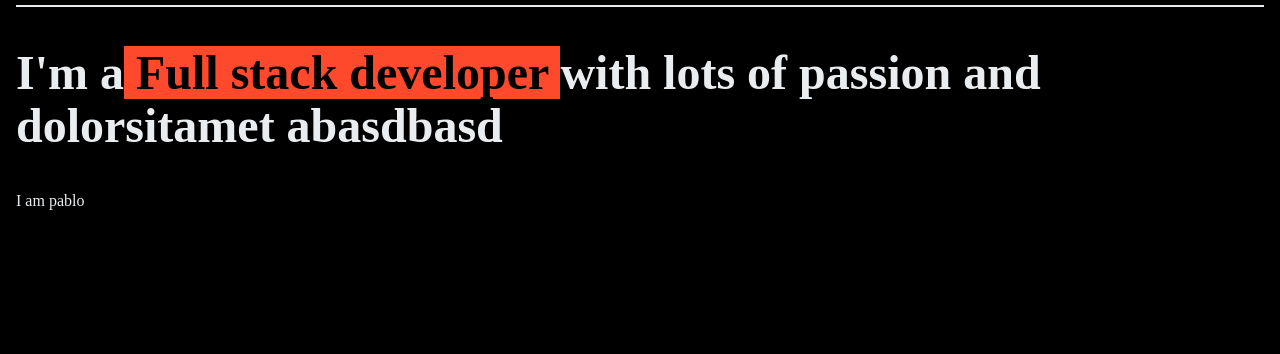
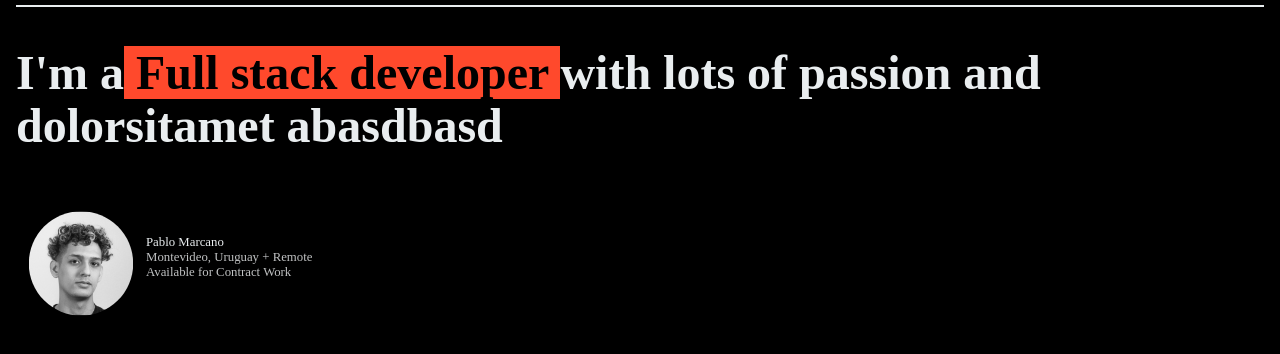
Before and after one commit to Pablosky12/portfolio-v2, a Gatsby site: page / in a window 1280 px wide. Shown: the part 56-410 px from the top of the page. Built offline with nearby package versions, Linux system fonts and the light colour scheme; Gatsby itself is replaced by a stand-in of ours; some packages are replaced by stand-ins of ours; what typography-theme-lawton would draw is missing.

Commit message:
Add presentation card

```diff
--- a/src/components/Layout.js
+++ b/src/components/Layout.js
@@ -32,7 +32,7 @@ function Layout({ children }) {
       <All>
         <Header>
           <Link to="/" className="home">
-            <img src={logo} width="60px"/>
+            <img src={logo} width="60px" alt="abstract logo"/>
             <h1>Pablo M.</h1>
           </Link>
           <nav>
@@ -83,6 +83,7 @@ const NavList = styled.ul`
   margin: 0;
   padding: 0;
   list-style: none;
+  z-index: 10;
   li {
     margin: 0;
     padding-left: 1em;
@@ -109,7 +110,7 @@ const NavList = styled.ul`
 const Trigger = styled.button`
   display: none;
   color: ${({ theme }) => theme.text};
-  z-index: 10;
+  z-index: 11;
   position: absolute;
   top: 1.3em;
   right: 2em;
--- a/src/pages/index.js
+++ b/src/pages/index.js
@@ -1,30 +1,72 @@
 import * as React from "react";
 import styled from "styled-components";
 import Layout from "../components/Layout";
-
+import headBw from "../images/me-bw.jpg";
+import theme from "../utils/Base.theme";
 // markup
 const IndexPage = () => {
   return (
     <Layout>
       <Main>
-        <Header>I'm a<em> Full stack developer </em> with lots of passion and dolorsitamet abasdbasd </Header>
-        <div>I am pablo</div>
+        <Header>
+          I'm a<em> Full stack developer </em> with lots of passion and
+          dolorsitamet abasdbasd{" "}
+        </Header>
+        <PresentationCard>
+          <Headshot src={headBw} alt="Pablo Marcano headshot" />
+          <div>
+            <p className="name">Pablo Marcano</p>
+            <p className="desc">
+              Montevideo, Uruguay + Remote
+            </p>
+            <p className="desc">
+              Available for Contract Work
+            </p>
+          </div>
+        </PresentationCard>
       </Main>
     </Layout>
   );
 };
 
-
 const Header = styled.h2`
   font-size: 3em;
-  color: ${({theme}) => theme.text};
+  color: ${({ theme }) => theme.text};
   em {
-    background-color: ${({theme}) => theme.contrast1};
-    color: ${({theme}) => theme.background};
+    background-color: ${({ theme }) => theme.contrast1};
+    color: ${({ theme }) => theme.background};
     font-style: normal;
     font-weight: bold;
   }
-`
+`;
+
+const Headshot = styled.img`
+  width: 130px;
+  transform: translateY(0.5em);
+  border-radius: 100px;
+  padding: 1em;
+  object-fit: cover;
+  object-position: 30% 50%;
+`;
+const PresentationCard = styled.div`
+  display: flex;
+  align-items: center;
+  font-size: 0.8em;
+  p {
+    margin: 0;
+  }
+  .name {
+    color: ${({ theme }) => theme.text};
+  }
+  .desc {
+    color: ${({ theme }) => theme.textSecondary};
+    opacity: 0.8;
+  }
+
+  @media (min-width: 768px) {
+    max-width: max(30%, 500px);
+  }
+`;
 
 const Main = styled.main`
   margin-top: 1em;
--- a/src/utils/Base.theme.js
+++ b/src/utils/Base.theme.js
@@ -1,9 +1,11 @@
-export default {
-    background: '#000000',
-    text: '#E9EDEF',
-    textSecondary: '#F1F3F4',
-    textContrast: '#1A1A1A',
-    contrast1: '#FF492C',
-    contrast2: '#EDBF07',
-    contrast3: '#E7EBED'
-}
+const theme =  {
+  background: "#000000",
+  text: "#E9EDEF",
+  textSecondary: "#F1F3F4",
+  textContrast: "#1A1A1A",
+  contrast1: "#FF492C",
+  contrast2: "#EDBF07",
+  contrast3: "#E7EBED",
+};
+
+export default theme;
```
Also changed, not shown: package.json (+12 -0 lines), src/images/me-bw.jpg (added), 2 other files.
